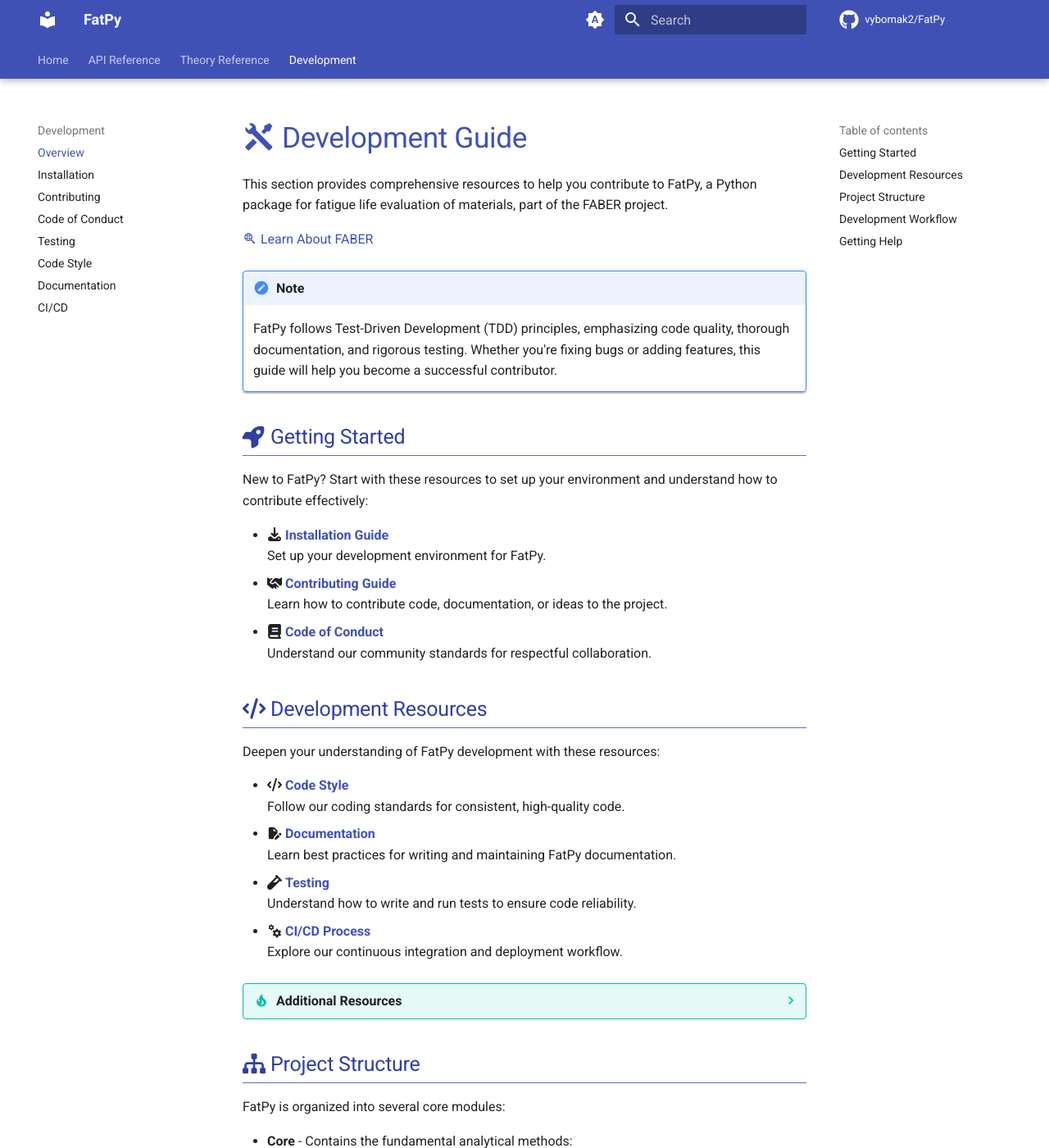
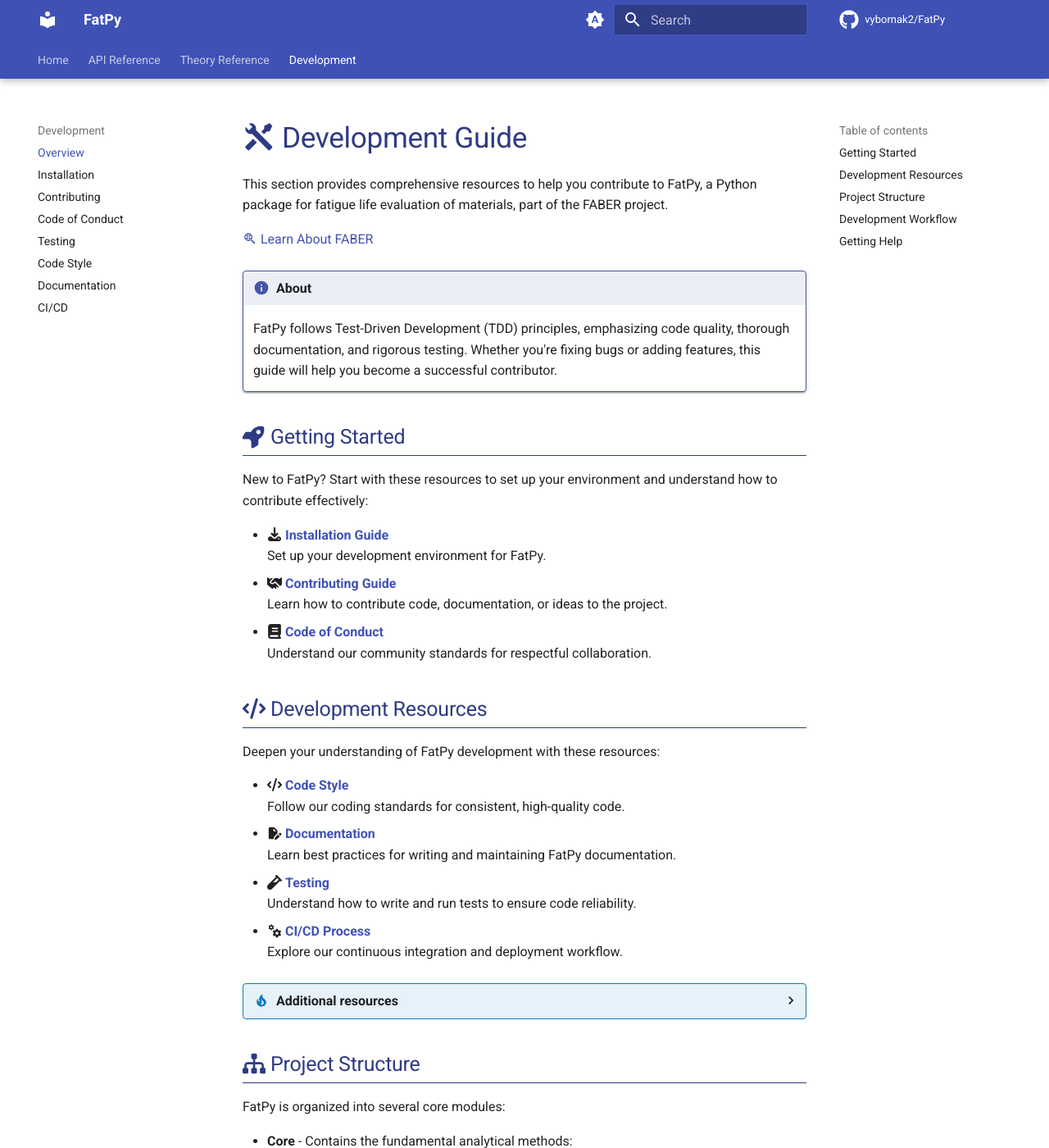
Before and after one commit to faberorg/FatPy, an MkDocs documentation site: the page built from docs/development/index.md, in a window 1280 px wide and 1400 px high. Shown: the whole window at 82% size. Built offline with MkDocs 1.6.1 and Material for MkDocs 9.7.7, drawn with Linux system fonts in a browser that asks for light colours; comment, search, counter and statistics services are not loaded.

Commit message:
Color definition in extra.css

```diff
--- a/docs/development/index.md
+++ b/docs/development/index.md
@@ -8,7 +8,7 @@
 
 [:material-search-web: Learn About FABER](../faber_cost.md)
 
-!!! note
+!!! custom-info "About"
     FatPy follows Test-Driven Development (TDD) principles, emphasizing code quality, thorough documentation, and rigorous testing. Whether you're fixing bugs or adding features, this guide will help you become a successful contributor.
 
 ## :fontawesome-solid-rocket: Getting Started
--- a/docs/stylesheets/extra.css
+++ b/docs/stylesheets/extra.css
@@ -1,6 +1,43 @@
+:root > * {
+/* Primary color shades */
+--md-primary-fg-color:               hsla(231, 48%, 48%,1);
+--md-primary-fg-color--light:        hsla(231, 48%, 35%, 1);
+--md-primary-fg-color--dark:         hsla(221, 75%, 60%, 1);
+--md-primary-bg-color:               hsla(0, 0%, 100%, 1);
+--md-primary-bg-color--light:        hsla(0, 0%, 100%, 0.7);
+
+/* Accent color shades */
+--md-accent-fg-color:                hsl(231, 100%, 75%);
+--md-accent-fg-color--transparent:   hsla(231, 100%, 75%, 0.1);
+--md-accent-bg-color:                hsl(0, 0%, 100%);
+--md-accent-bg-color--light:         hsla(0, 0%, 100%, 0.7);
+
+/* Define custom colors for headings */
+--fatpy-heading1-color: var(--md-primary-fg-color--light);
+--fatpy-heading2-color: var(--md-primary-fg-color--light);
+--fatpy-light-color:                 rgb(12, 123, 192);
+--fatpy-dark-color:                  rgb(70, 86, 168);
+
+/* Define custom colors and icons for admonitions */
+--custom-info-color: var(--fatpy-dark-color);
+--custom-tip-color: var(--fatpy-light-color);
+--md-admonition-icon--custom-info: var(--md-admonition-icon--info);
+--md-admonition-icon--custom-tip: var(--md-admonition-icon--tip);
+}
+
+/* Dark mode (Material for MkDocs uses "slate" as the dark scheme) */
+[data-md-color-scheme="slate"] {
+    --fatpy-heading1-color: var(--md-primary-fg-color--dark);
+    --fatpy-heading2-color: var(--md-primary-fg-color--dark);
+
+    /* Define Dark mode colors for admonitions */
+    --custom-info-color: var(--fatpy-dark-color);
+    --custom-tip-color: var(--fatpy-light-color);
+}
+
 /* Page headers */
 .md-typeset h1 {
-    color: var(--md-primary-fg-color);
+    color: var(--fatpy-heading1-color);
     font-size: 2.2em;
     font-weight: 400;
     margin-bottom: 1rem;
@@ -9,8 +46,8 @@
 /* Section headers */
 .md-typeset h2 {
     font-weight: 500;
-    color: var(--md-primary-fg-color--dark);
-    border-bottom: 1px solid var(--md-primary-fg-color--light);
+    color: var(--fatpy-heading2-color);
+    border-bottom: 1px solid var(--fatpy-heading2-color);
     padding-bottom: 0.2em;
     margin-top: 1.5em;
 }
@@ -18,7 +55,7 @@
 /* Documentation headers */
 h2.doc-heading {
     font-weight: 500;
-    color: var(--md-primary-fg-color--dark);
+    color: var(--fatpy-heading2-color);
     border-bottom: none;
 }
 
@@ -98,3 +135,39 @@
         padding: 1rem;
     }
 }
+
+/* Custom admonition styles for info */
+.md-typeset .admonition.custom-info,
+.md-typeset details.custom-info {
+  border-color: var(--custom-info-color);
+}
+
+.md-typeset .custom-info > .admonition-title,
+.md-typeset .custom-info > summary {
+    background-color: color-mix(in srgb, var(--custom-info-color) 10%, transparent);
+}
+
+.md-typeset .custom-info > .admonition-title::before,
+.md-typeset .custom-info > summary::before {
+  background-color: var(--custom-info-color);
+  -webkit-mask-image: var(--md-admonition-icon--custom-info);
+          mask-image: var(--md-admonition-icon--custom-info);
+}
+
+/* Custom admonition styles for Tip */
+.md-typeset .admonition.custom-tip,
+.md-typeset details.custom-tip {
+  border-color: var(--custom-tip-color);
+}
+
+.md-typeset .custom-tip > .admonition-title,
+.md-typeset .custom-tip > summary {
+    background-color: color-mix(in srgb, var(--custom-tip-color) 10%, transparent);
+}
+
+.md-typeset .custom-tip > .admonition-title::before,
+.md-typeset .custom-tip > summary::before {
+  background-color: var(--custom-tip-color);
+  -webkit-mask-image: var(--md-admonition-icon--custom-tip);
+          mask-image: var(--md-admonition-icon--custom-tip);
+}
```
Also changed, not shown: other parts of docs/development/index.md (+1 -1 lines).
